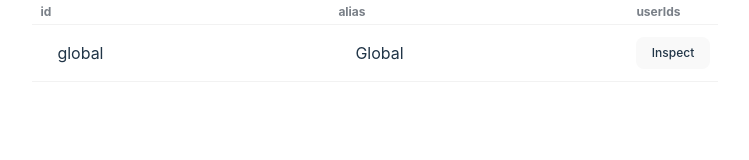
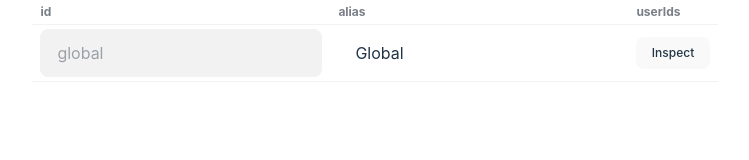
Before and after one commit to Oshulten/ChatRoom, a React (Vite) app in the folder ChatRoomFrontend/: page / in a window 1280 px wide. Shown: the top 160 px of the page, without its empty margins (265-1014 px from the left). Built offline with nearby package versions, Linux system fonts and the light colour scheme.

Commit message:
feat: allow disabling of id fields

```diff
--- a/ChatRoomFrontend/src/components/dataTable2.tsx
+++ b/ChatRoomFrontend/src/components/dataTable2.tsx
@@ -4,9 +4,13 @@ import { toIsoString } from "../utilities/dateRepresentation";
 import { typeCheck } from "../utilities/typeCheck";
 
 /* eslint-disable react/react-in-jsx-scope */
+interface InteractiveDataRowProps {
+    disableIds?: boolean;
+}
 
-export function InteractiveDataRow() {
+export function InteractiveDataRow({ disableIds }: InteractiveDataRowProps) {
     const mockEntity = ChatSpaceClass.fromProperties("global", "Global", ["Mike", "Adam", "Catherine"])
+    disableIds ??= true;
 
     const handleChange = (newValue: InteractiveDataCellSupportedTypes) => {
         console.log(`onChange in InteractiveDataRow from InteractiveDataCell - ${newValue}`);
@@ -25,7 +29,15 @@ export function InteractiveDataRow() {
                 <tbody>
                     <tr>
                         {Object.entries(mockEntity).map(([key, value]) => {
-                            return <td key={key}><InteractiveDataCell value={value} onChange={(newValue) => handleChange(newValue)} /></td>
+                            const disabled = disableIds && key.toLowerCase().includes("id");
+                            return (
+                                <td key={key}>
+                                    <InteractiveDataCell
+                                        value={value}
+                                        onChange={(newValue) => handleChange(newValue)}
+                                        disabled={disabled} />
+                                </td>
+                            )
                         })}
                     </tr>
                 </tbody>
@@ -39,12 +51,10 @@ export type InteractiveDataCellSupportedTypes = number | string | boolean | null
 interface InteractiveDataCellProps {
     value: InteractiveDataCellSupportedTypes,
     onChange: (newValue: InteractiveDataCellSupportedTypes) => void,
-    validation?: StringValidation;
     disabled?: boolean
 }
 
 export function InteractiveDataCell({ value, onChange, disabled }: InteractiveDataCellProps) {
-
     const typeInfo = typeCheck(value);
 
     const handleChange = (e: React.ChangeEvent<HTMLInputElement>) => {
```
